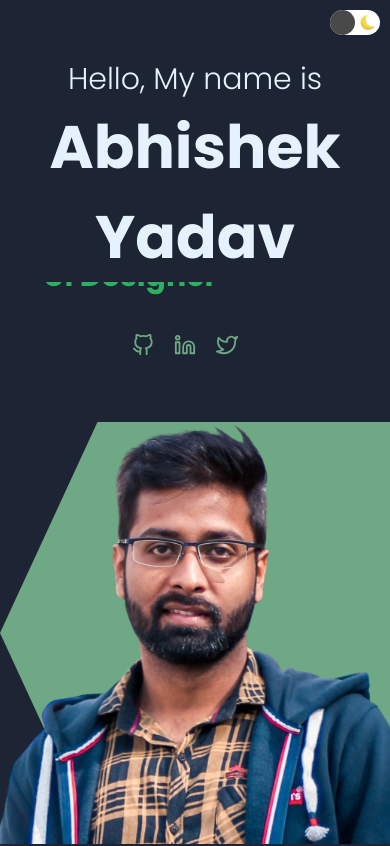
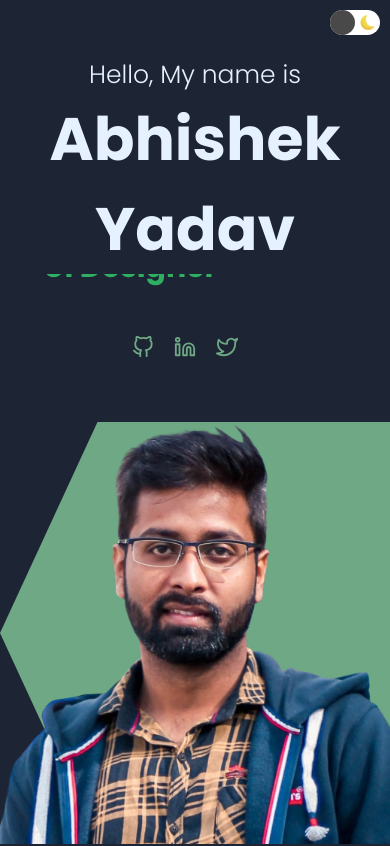
Before and after one commit to codesabhi/abhishek-portfolio, a React (Create React App) app: page / in a window 390 px wide. Shown: the top 846 px of the page. Built offline with nearby package versions, Linux system fonts and the light colour scheme; a web font is replaced by a local one.

Commit message:
UI updated

```diff
--- a/src/components/hero/hero.css
+++ b/src/components/hero/hero.css
@@ -8,12 +8,15 @@
   display: flex;
   align-items: center;
   justify-content: center;
+  /* border: 1px solid black; */
 
 }
 
 .i-right {
   flex: 1;
   position: relative;
+  /* border: 1px solid red; */
+  /* background-color: 1px solid black; */
 }
 
 .i-left-wrapper {
@@ -90,18 +93,19 @@
   margin-top: 0px;
   padding-top: 10px;
   font-weight: 400;
-
 }
 
 .i-social{
   width: auto;
   margin-top: 10px;
+  /* border: 1px solid red; */
 }
 
  .i-socialicons{
   font-size: 22px;
   color: rgb(110, 168, 133);
   margin-right: 20px;
+  /* border: 1px solid grey; */
 
 }
 
@@ -127,4 +131,22 @@
     display: none;
   }
 
+  .i-social{
+    width: 100%;
+    margin-top: 20px;
+    display: flex;
+    flex-direction: row;
+    align-items: center;
+    justify-content: center;
+  }
+
+  .i-socialicons{
+    text-align: center;
+  }
+
+  .i-intro{
+    font-size: 25px;
+    font-weight: 300;
+  }
+
 }
--- a/src/components/productCard/productcard.css
+++ b/src/components/productCard/productcard.css
@@ -143,8 +143,8 @@
     }
 
     .c-cards{
-        width: 95%;
-        height: 45vh;
+        width: 96%;
+        height: 35vh;
         border-radius: 10px;
     }
 
```
